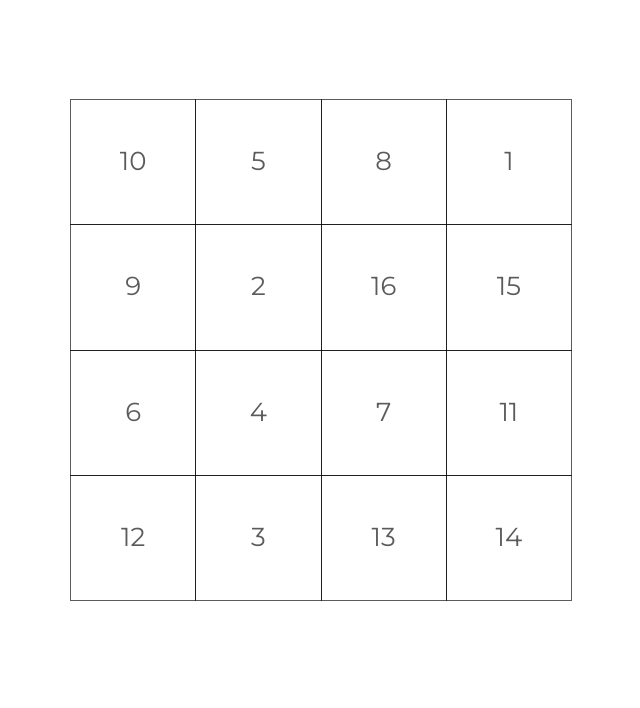
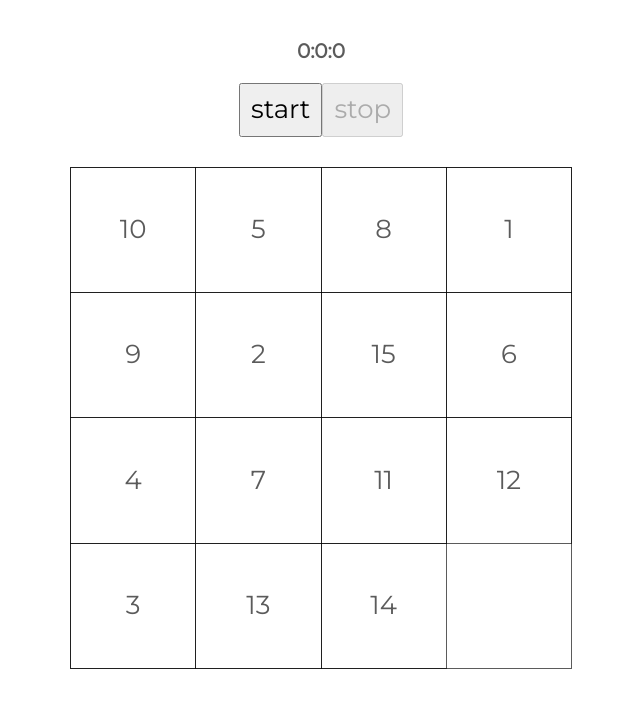
Before and after one commit to ValeriaKliui/game, a website built with webpack: page src/index.html in a window 1280 px wide. Shown: the whole page, without its empty margins (319-959 px from the left). Built offline with nearby package versions, Linux system fonts and the light colour scheme.

Commit message:
add timer

```diff
--- a/src/index.js
+++ b/src/index.js
@@ -1,4 +1,5 @@
 import './libs/normalise.css';
+import './index.scss';
+import './js/clock';
 import './js/field';
 import './index.html';
-import './index.scss';
--- /dev/null
+++ b/src/js/clock.js
@@ -0,0 +1,36 @@
+const container = document.createElement('div');
+container.classList.add('container-time');
+document.body.append(container);
+
+const timer = document.createElement('p');
+timer.classList.add('timer');
+timer.textContent = '0:0:0';
+container.append(timer);
+
+const buttonsContainer = document.createElement('div');
+buttonsContainer.classList.add('buttons-container');
+document.body.append(buttonsContainer);
+const startButton = document.createElement('button');
+const stopButton = document.createElement('button');
+buttonsContainer.append(startButton, stopButton);
+startButton.classList.add('start-button');
+startButton.textContent = 'start';
+stopButton.classList.add('stop-button');
+stopButton.textContent = 'stop';
+stopButton.disabled = true;
+let timerId;
+startButton.onclick = () => {
+  stopButton.disabled = false;
+  let i = 0;
+  timerId = setInterval(() => {
+    i++;
+    timer.textContent = `0:0:${i}`;
+  }, '1000'
+  );
+  startButton.disabled = true;
+};
+stopButton.onclick = () => {
+  clearInterval(timerId);
+  startButton.disabled = false;
+  stopButton.disabled = true;
+};
--- a/src/js/field.js
+++ b/src/js/field.js
@@ -2,13 +2,13 @@ const field = document.createElement('div');
 field.className = 'field';
 document.body.append(field);
 
-for (let i = 1; i <= 16; i++) {
+for (let i = 1; i <= 15; i++) {
   const cell = document.createElement('div');
   cell.classList.add('cell');
   field.append(cell);
 }
 
-const numbers = [1, 2, 3, 4, 5, 6, 7, 8, 9, 10, 11, 12, 13, 14, 15, 16];
+const numbers = [1, 2, 3, 4, 5, 6, 7, 8, 9, 10, 11, 12, 13, 14, 15];
 shuffle(numbers);
 
 function shuffle (arr) {
@@ -20,3 +20,26 @@ const cells = document.querySelectorAll('.cell');
 for (let i = 0; i < numbers.length; i++) {
   cells[i].textContent = numbers[i];
 }
+
+for (const cell of cells) {
+  cell.onmousedown = function (event) {
+    moveAt(event.pageX, event.pageY);
+    function moveAt (pageX, pageY) {
+      cell.style.left = (cell.clientHeight + 1) + 'px';
+      cell.style.top = (cell.clientHeight + 1) + 'px';
+    }
+    function onMouseMove (event) {
+      moveAt(event.pageX, event.pageY);
+    }
+    // передвигаем мяч при событии mousemove
+    document.addEventListener('mousemove', onMouseMove);
+    // отпустить мяч, удалить ненужные обработчики
+    cell.onmouseup = function () {
+      document.removeEventListener('mousemove', onMouseMove);
+      cell.onmouseup = null;
+    };
+  };
+  cell.ondragstart = function () {
+    return false;
+  };
+};
--- a/src/style/_style.scss
+++ b/src/style/_style.scss
@@ -4,7 +4,9 @@ body {
     color: $elements;
     display: flex;
     justify-content: center;
-    margin-top: 100px;
+    flex-direction: column;
+    align-items: center;
+    margin-top: 20px;
 }
 
 .field {
@@ -15,20 +17,38 @@ body {
     grid-template-rows: repeat(4, 1fr);
     margin-bottom: 30px;
     grid-gap: 1px;
-    cursor: pointer;
+    border: 1px solid $elements;
 }
 
 .cell {
     outline: 1px solid $elements;
-    /* The outline creates the border */
     display: flex;
     align-items: center;
     justify-content: center;
     position: relative;
     z-index: 1;
-    /* original z-index */
+    cursor: pointer;
 }
 
 .cell:hover {
     background-color: $elements;
 }
+
+.buttons-container {
+    margin-bottom: 30px;
+}
+
+.start-button, .stop-button {
+    padding: 10px;
+}
+
+.container-time {
+    display: flex;
+    flex-direction: column;
+    align-items: center;
+}
+
+.timer {
+    font-size: 20px;
+    font-weight: bold;
+}
```
